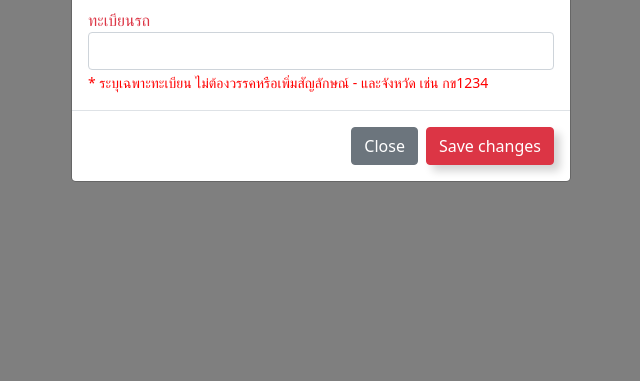
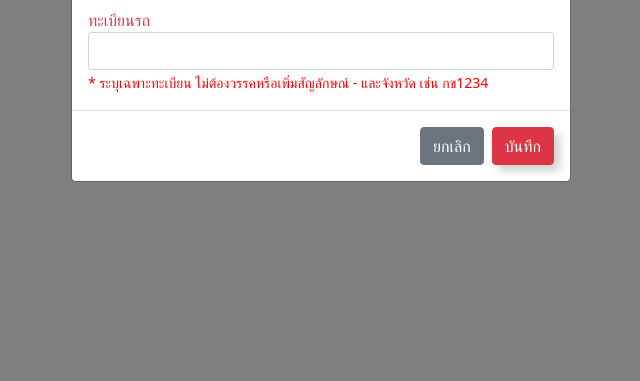
Before and after one commit to rujeng/shell_line_api, a Django app: page /item/price/ in a window 1280 px wide, after a click on "เพิ่มรถยนต์". Shown: the part 419-800 px from the top of the page, without its empty margins (319-959 px from the left). Run offline with Django 3.2, Linux system fonts and the light colour scheme; data that the repository does not hold is empty; parts of the project's set-up code (start-up, migrations or seed data) failed here and were passed over; some libraries are stand-ins or nearby versions.

Commit message:
update language modal button

```diff
--- a/templates/add_car.html
+++ b/templates/add_car.html
@@ -29,8 +29,8 @@
                 </div>
             </div>
             <div class="modal-footer">
-                <button type="button" class="btn btn-secondary" data-dismiss="modal">Close</button>
-                <button type="button" class="btn btn-danger button-shadow" onclick="addCar()">Save changes</button>
+                <button type="button" class="btn btn-secondary" data-dismiss="modal">ยกเลิก</button>
+                <button type="button" class="btn btn-danger button-shadow" onclick="addCar()">บันทึก</button>
             </div>
         </div>
     </div>
--- a/templates/calculate-price.html
+++ b/templates/calculate-price.html
@@ -52,8 +52,8 @@
               </div>
           </div>
           <div class="modal-footer">
-              <button type="button" class="btn btn-secondary" data-dismiss="modal">Close</button>
-              <button type="button" class="btn btn-danger button-shadow" onclick="addCar()">Save changes</button>
+              <button type="button" class="btn btn-secondary" data-dismiss="modal">ยกเลิก</button>
+              <button type="button" class="btn btn-danger button-shadow" onclick="addCar()">บันทึก</button>
           </div>
       </div>
   </div>
```
Also changed, not shown: templates/transaction-list.html (+4 -4 lines).
